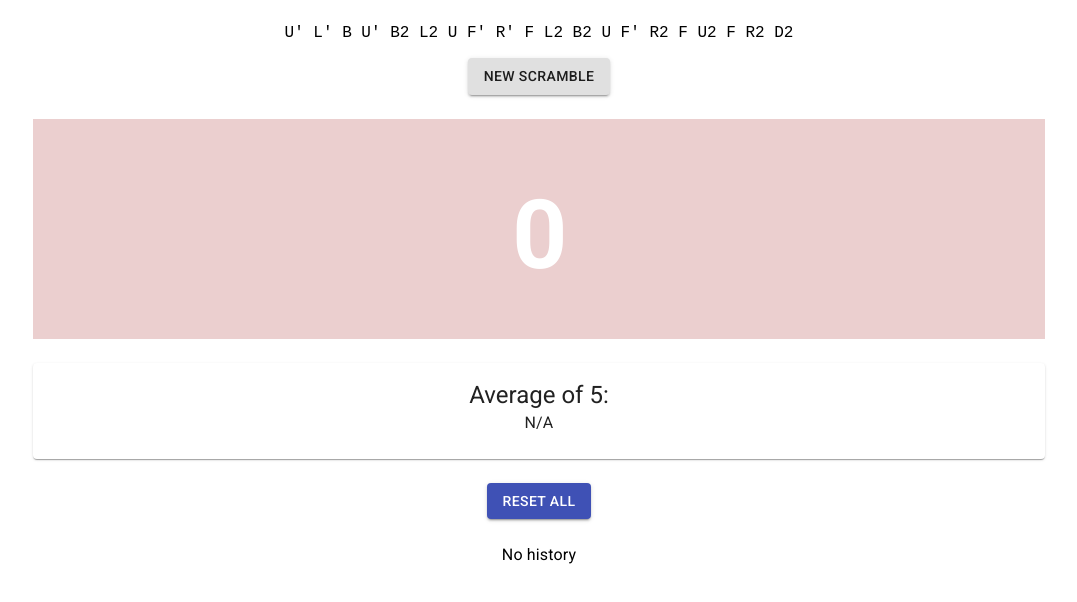
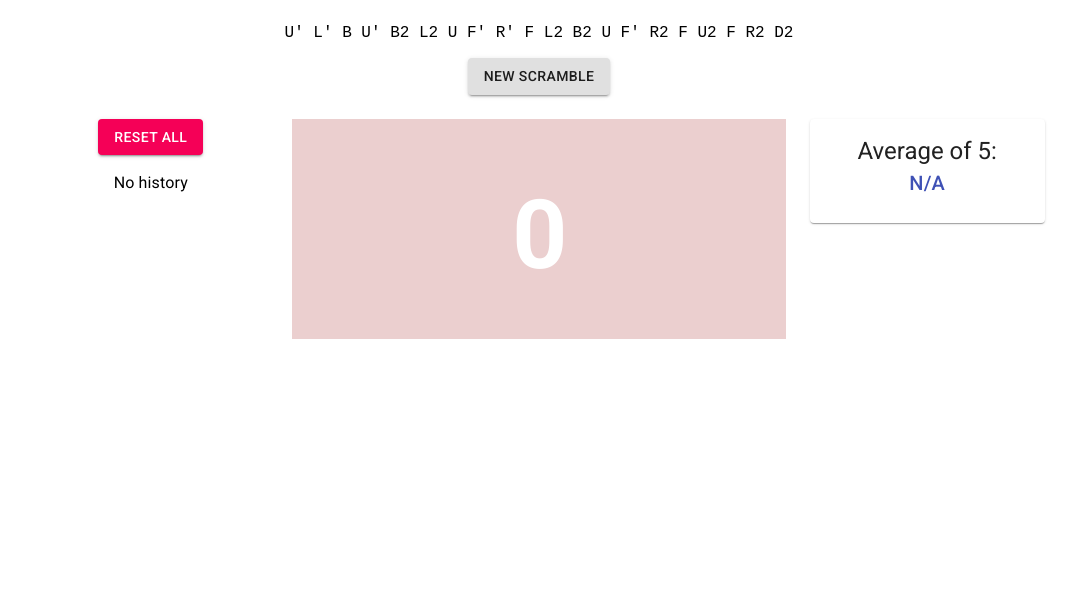
Before and after one commit to bach-ta/cube-timer, a React (Create React App) app: page / in a window 1280 px wide. Shown: the top 602 px of the page, without its empty margins (101-1178 px from the left). Built offline with nearby package versions, Linux system fonts and the light colour scheme.

Commit message:
update styles, add dialog

```diff
--- a/src/App.css
+++ b/src/App.css
@@ -1,8 +1,13 @@
 .App {
+  height: 100vh;
   text-align: center;
   font-family: 'Courier New', Courier, monospace;
   width: 80%;
   margin-left: 10%;
+}
+
+.Results {
+  margin-top: 20px
 }
 
 .App-logo {
--- a/src/App.js
+++ b/src/App.js
@@ -5,7 +5,7 @@ import Results from './components/Results'
 import Scramble from './components/Scramble'
 import AO5 from './components/AO5'
 import getScramble from './scrambler'
-import { Typography, Button, Paper, Grid } from '@material-ui/core'
+import { Box, Typography, Button, Grid } from '@material-ui/core'
 
 const App = () => {
   const [timerOn, setTimerOn] = useState(false)
@@ -80,7 +80,7 @@ const App = () => {
 
   // console.log(results)
   // console.log(totalSolves)
-  console.log(ao5)
+  // console.log(ao5)
 
   const deleteSolve = (id) => {
     const newResults = results
@@ -113,8 +113,7 @@ const App = () => {
     if (len < 5) {
       setAo5("N/A")
     } else {
-      let min = 999, max = 0, sum = 0
-      let minidx = 0, maxidx = 0
+      let sum = 0, minidx = 0, maxidx = 0
       for (let i = 0; i < 5; i++) {
         let cur = parseFloat(results[i].time)
         sum += cur
@@ -141,22 +140,21 @@ const App = () => {
           <Scramble scramble={scramble} newScramble={() => setScramble(getScramble())} />
         </Grid>
 
-        <Grid item xs={12}>
+        <Grid item xs={3}>
+          <Box mb={2}>
+            <Button variant="contained" color="secondary" onClick={resetSolves}>
+              Reset All
+            </Button>
+          </Box>
+          <Results results={results} deleteSolve={deleteSolve} />
+        </Grid>
+
+        <Grid item xs={6}>
           <Display time={displayTime} />
         </Grid>
 
-        <Grid item xs={12}>
-          <AO5 ao5={ao5}/>
-        </Grid>
-
-        <Grid item xs={12}>
-          <Button variant="contained" color="primary" onClick={resetSolves}>
-            Reset All
-          </Button>
-        </Grid>
-
-        <Grid item xs={12}>
-          <Results results={results} deleteSolve={deleteSolve} />
+        <Grid item xs={3}>
+          <AO5 ao5={ao5} />
         </Grid>
 
       </Grid>
--- a/src/components/AO5.jsx
+++ b/src/components/AO5.jsx
@@ -8,8 +8,11 @@ const AO5 = ({ao5}) => {
         <Typography variant="h5">
           Average of 5:
         </Typography>
+        <Typography variant="h6" color="primary">
+          {ao5 === "N/A" ? ao5 : ao5.time}
+        </Typography>
         <Typography variant="body1">
-          {ao5 === "N/A" ? ao5 : <p>{ao5.time} ----- {ao5.details}</p>}
+          {ao5 === "N/A" ? null : ao5.details}
         </Typography>
       </CardContent>
       {/* <CardActions>
--- /dev/null
+++ b/src/components/ResultDetails.jsx
@@ -0,0 +1,75 @@
+import React, { useState } from 'react'
+import { Grid, Button, Dialog, DialogActions, DialogContent, DialogContentText, DialogTitle } from '@material-ui/core'
+import DeleteIcon from '@material-ui/icons/Delete'
+
+const ResultDetails = ({ result, deleteSolve }) => {
+  const { id, time, date, scramble } = result
+  const [open, setOpen] = useState(false);
+
+  const handleClickOpen = () => {
+    setOpen(true);
+  };
+
+  const handleClose = () => {
+    setOpen(false);
+  };
+
+  // const copyScramble = (text) => {
+  //   text.select();
+  //   text.setSelectionRange(0, 99999);
+  //   document.execCommand("copy");
+  //   alert("Copied");
+  // }
+
+  return (
+    <div>
+      <Button onClick={handleClickOpen}>
+        {id + 1}
+      </Button>
+      <Dialog
+        open={open}
+        onClose={handleClose}
+        aria-labelledby="alert-dialog-title"
+        aria-describedby="alert-dialog-description"
+      >
+        <DialogTitle id="alert-dialog-title">{"Details"}</DialogTitle>
+        <DialogContent>
+          <DialogContentText id="alert-dialog-description">
+            <Grid container spacing={3}>
+
+              <Grid item xs={2} align="center" >Solve #{result.id + 1}</Grid>
+              <Grid item xs={2} align="center">{time}</Grid>
+              <Grid item xs={6} align="center">{date}</Grid>
+              <Grid item xs={2} align="right">
+                <Button
+                  size="small"
+                  color="secondary"
+                  onClick={() => {
+                    handleClose()
+                    deleteSolve(id)
+                  }}
+                >
+                  <DeleteIcon></DeleteIcon>
+                </Button>
+              </Grid>
+              <Grid item xs={12}>
+                Scramble: {scramble}
+                {/* <Button onClick={() => copyScramble(scramble)}>
+                  Copy
+                </Button> */}
+              </Grid>
+
+            </Grid>
+          </DialogContentText>
+        </DialogContent>
+        <DialogActions>
+          <Button onClick={handleClose} color="secondary" autoFocus>
+            Close
+          </Button>
+        </DialogActions>
+      </Dialog>
+    </div>
+  )
+}
+
+export default ResultDetails
--- a/src/components/Results.jsx
+++ b/src/components/Results.jsx
@@ -1,7 +1,6 @@
 import React from 'react'
-import { makeStyles } from '@material-ui/core/styles';
-import { Typography, Table, TableBody, TableCell, TableContainer, TableHead, TableRow, Paper, Button } from '@material-ui/core'
-import DeleteIcon from '@material-ui/icons/Delete'
+import { Typography, Table, TableBody, TableCell, TableContainer, TableHead, TableRow, Paper } from '@material-ui/core'
+import ResultDetails from  './ResultDetails'
 import './Results.css';
 
 const Results = ({ results, deleteSolve }) => {
@@ -13,31 +12,17 @@ const Results = ({ results, deleteSolve }) => {
       <Table size="small" aria-label="a dense table">
         <TableHead>
           <TableRow>
-            <TableCell > # </TableCell>
+            <TableCell align="center"> # </TableCell>
             <TableCell align="center">Time</TableCell>
-            <TableCell align="center">Date</TableCell>
-            <TableCell align="center">Scramble</TableCell>
-            <TableCell align="center">Delete</TableCell>
           </TableRow>
         </TableHead>
         <TableBody>
           {results.map((result) => (
             <TableRow key={result.id}>
-              <TableCell component="th" scope="row">
-                {result.id + 1}
+              <TableCell align="center" component="th" scope="row">
+                <ResultDetails result={result} deleteSolve={deleteSolve} />
               </TableCell>
               <TableCell align="center">{result.time}</TableCell>
-              <TableCell align="center">{result.date}</TableCell>
-              <TableCell align="center">{result.scramble}</TableCell>
-              <TableCell align="center">
-                <Button
-                  size="small"
-                  color="secondary"
-                  onClick={() => deleteSolve(result.id)}
-                >
-                  <DeleteIcon></DeleteIcon>
-                </Button>
-              </TableCell>
             </TableRow>
           ))}
         </TableBody>
```
